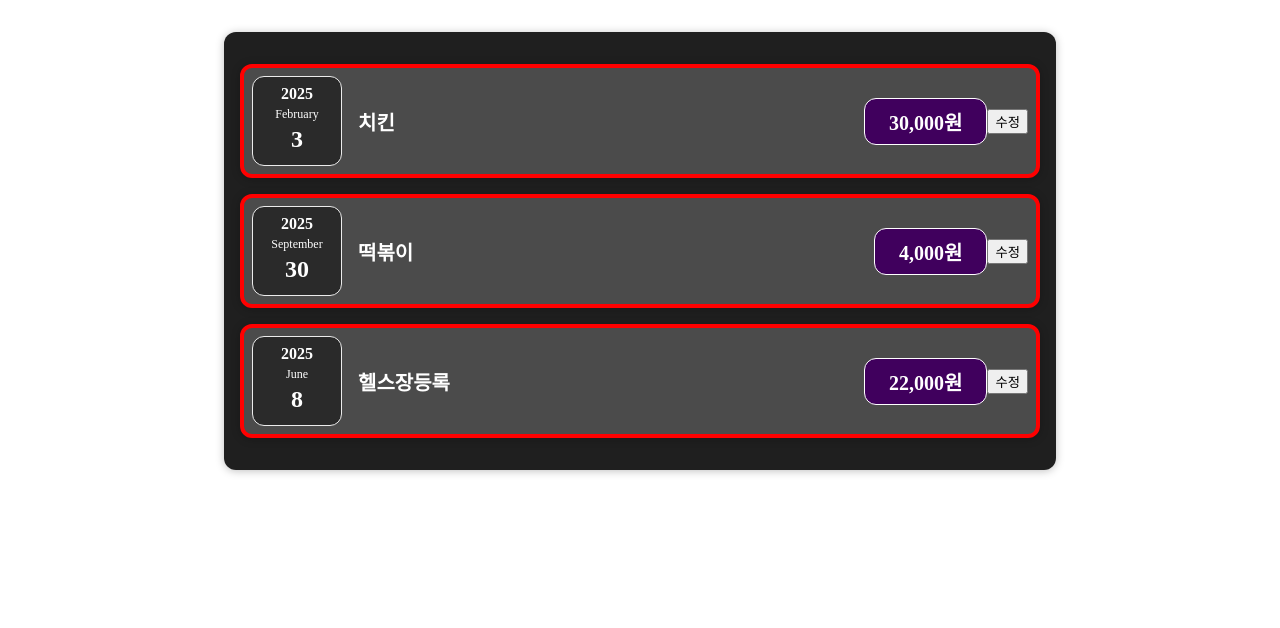
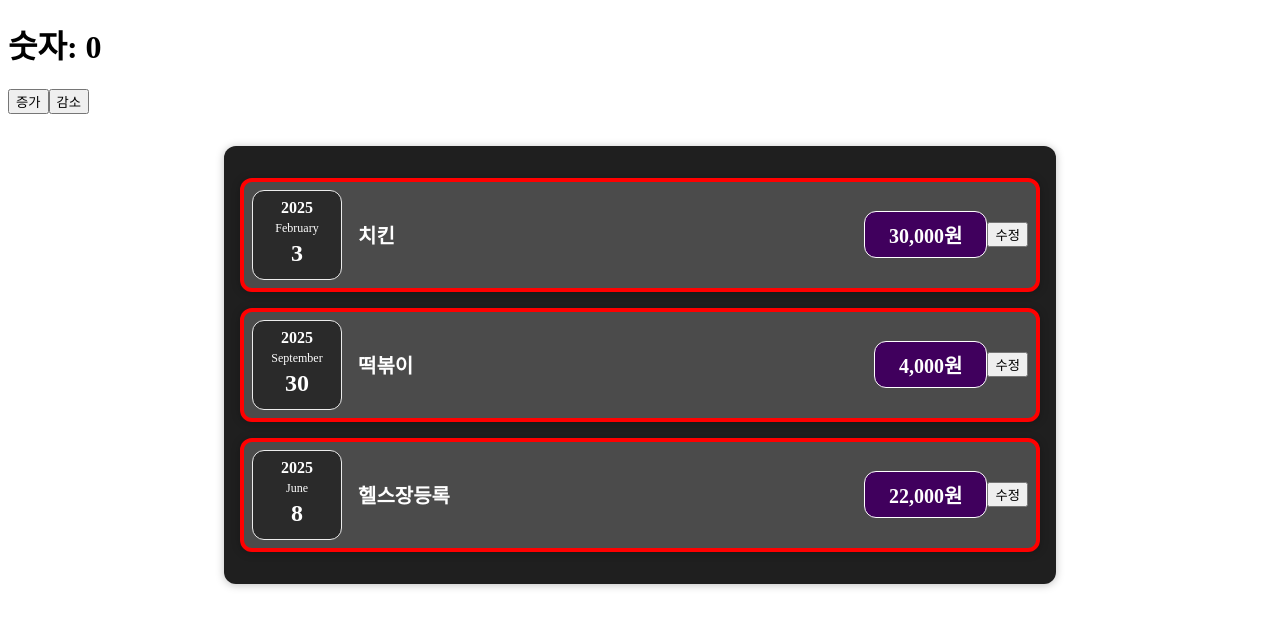
Before and after one commit to hee123hee/react-study202501, a React (Vite) app: page / in a window 1280 px wide. Shown: the top 628 px of the page. Built offline with nearby package versions, Linux system fonts and the light colour scheme.

Commit message:
2-2-1. 카운터 예제

```diff
--- a/src/App.jsx
+++ b/src/App.jsx
@@ -1,4 +1,5 @@
-import ExpenseList from "./components/expenses/ExpenseList.jsx";
+import ExpenseList from "./components/expenses/ExpenseList";
+import Counter from "./components/Counter";
 
 
 /*
@@ -38,6 +39,7 @@
 
     return (
         <>
+            <Counter />
             <ExpenseList expenses={expenses}/>
         </>
     );
--- /dev/null
+++ b/src/components/Counter.jsx
@@ -0,0 +1,29 @@
+import React, {useState} from 'react';
+
+const Counter = () => {
+
+    //useState의 리턴값 :
+    // 1- 상태관리 변수값
+    // 2- 상태변경 함수
+    const [count, setCount] = useState(0);
+    console.log('1. count: ', count);
+
+    const increasehandler = () => {
+        // 상태값을 업데이트 할 때는 상태값에 직접 접근하면 안되고
+        // 반드시 setter를 통해 업데이트해야함
+        setCount(count+1);
+        // 상태업데이트는 리렌더링 이후에 일어남
+        console.log('2. count by click:', count);
+    };
+    const decreaseHandler = () => setCount(count-1);
+    console.log('3. last count : ', count);
+    return (
+        <div>
+            <h1>숫자: { count }</h1>
+            <button onClick={increasehandler}>증가</button>
+            <button onClick={decreaseHandler}>감소</button>
+        </div>
+    );
+};
+
+export default Counter;
```
